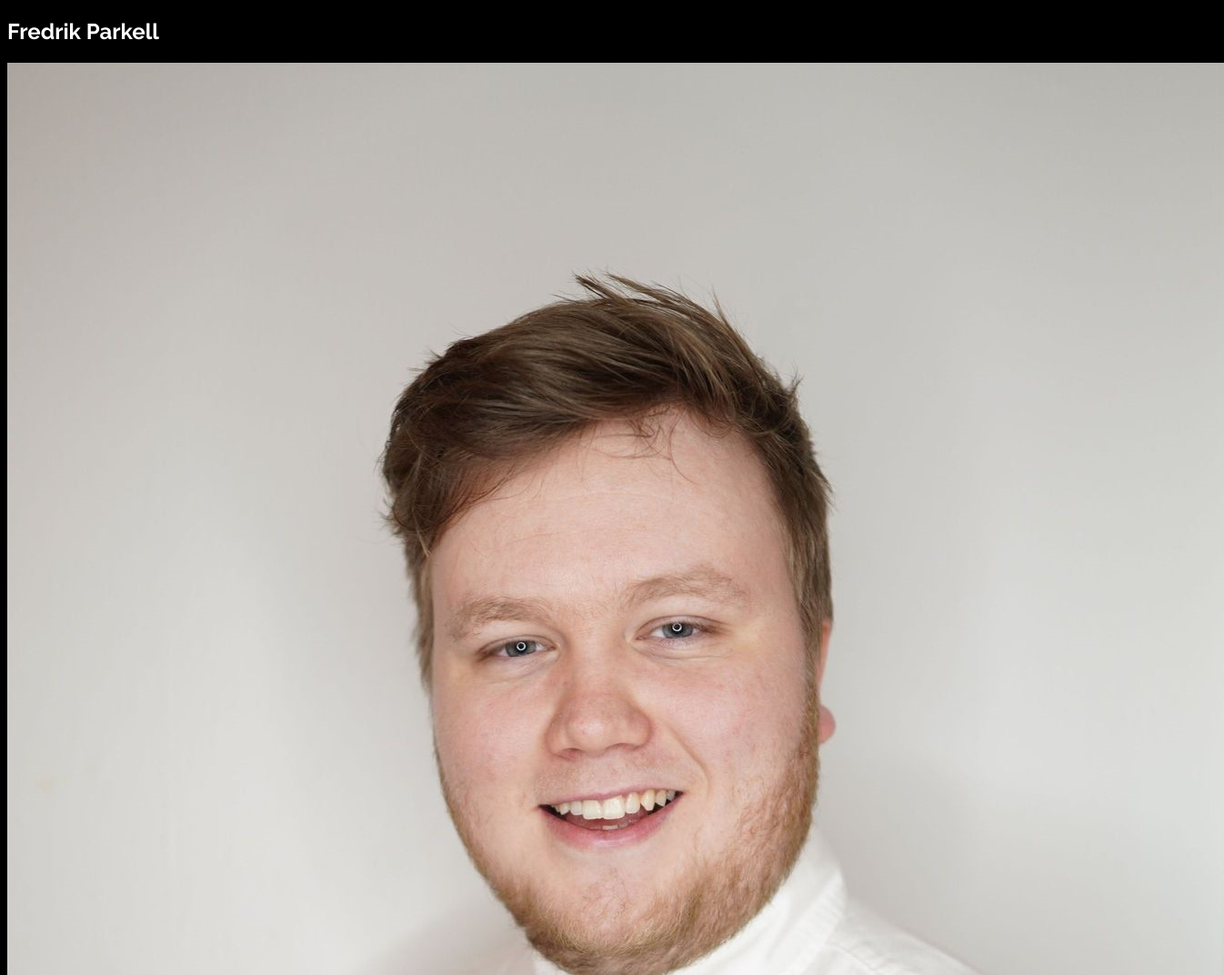
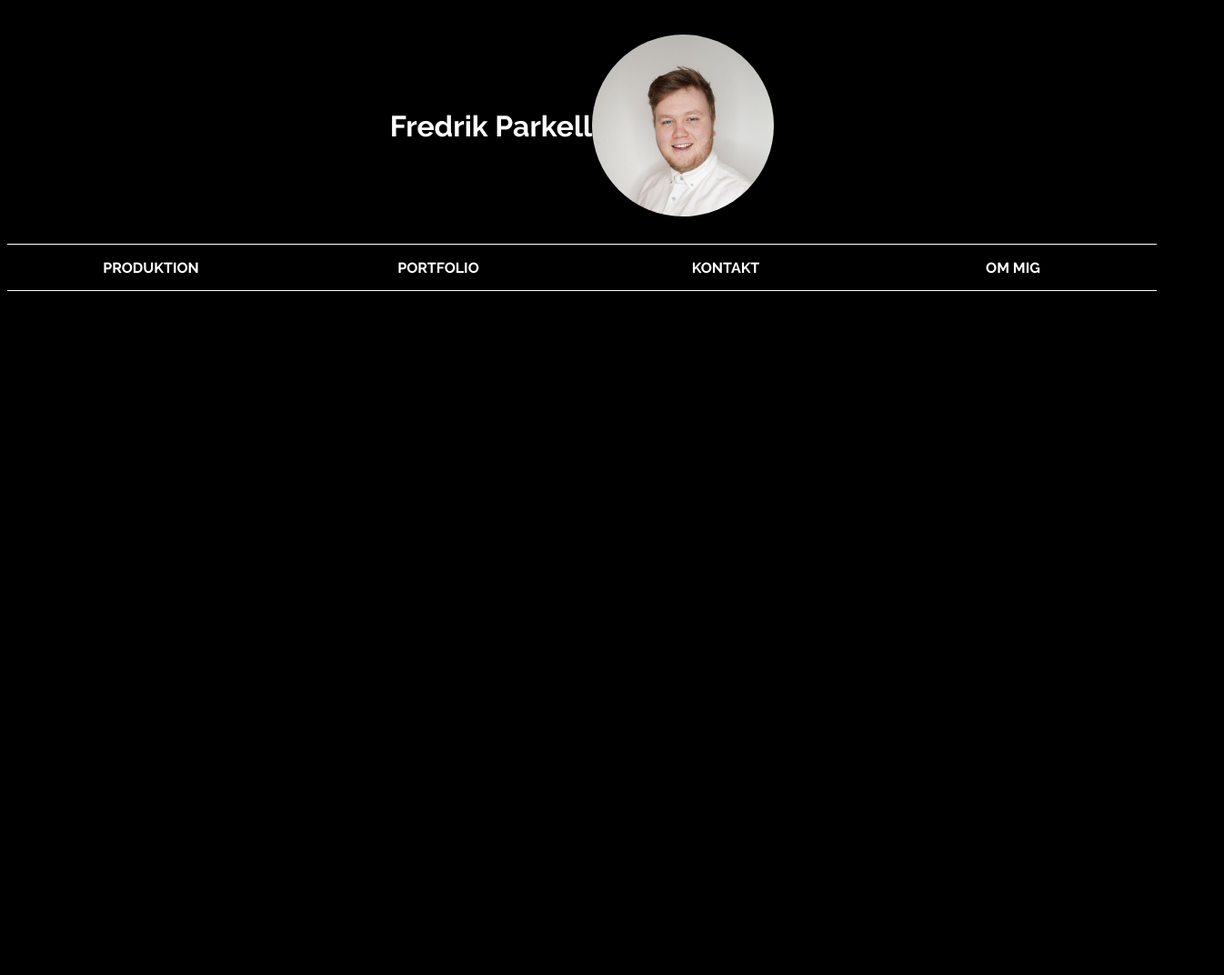
Before and after one commit to fredrikparkell/fredrikparkell.github.io, a plain HTML site: page index.html in a window 1280 px wide. Shown: the top 1072 px of the page at 91% size, 1346 px wide, since content can reach past the window. After the commit the page ends 800 px from the top, so only its background shows below. Drawn offline with Linux system fonts and the light colour scheme.

Commit message:
#imgAndTitle structure added

```diff
--- a/indexStyle.css
+++ b/indexStyle.css
@@ -5,6 +5,23 @@ body {
 
 header {
     color: white;
+}
+
+header #imgAndTitle {
+    display: flex;
+    justify-content: center;
+    align-items: center;
+    padding: 30px 30px;
+}
+
+header #imgAndTitle img {
+    max-width: 200px; /* may need to change this */
+    border-radius: 50%;
+}
+
+header #imgAndTitle h1 {
+    font-size: xx-large;
+    font-weight: 600;
 }
 
 header nav {
```
